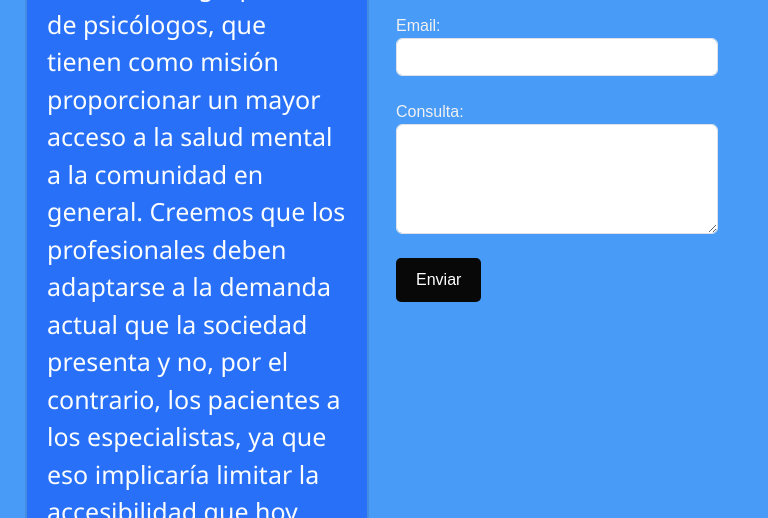
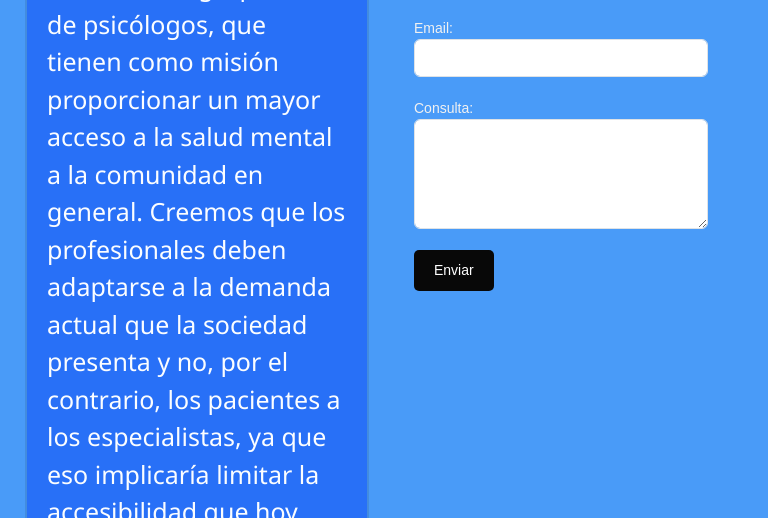
Before and after one commit to Jacqueline2801/psicologos.enlinea, a website: page html/contacto.html in a window 768 px wide. Shown: the part 582-1100 px from the top of the page. Drawn offline with nearby package versions, Linux system fonts and the light colour scheme.

Commit message:
guardar cambios

```diff
--- a/css/style.css
+++ b/css/style.css
@@ -273,7 +273,6 @@ header nav ul li a {
 .center-text {
   text-align: center;
 }
-@media (min-width: 768px) {
 .section-grid {
   display: grid;
   grid-template-columns: 1fr 1fr;
@@ -297,13 +296,18 @@ header nav ul li a {
   margin-bottom: 20px;
   text-align: center;
 }
+@media (max-width: 768px) {
   .formulario {
     grid-area: formulario; /* Área del formulario */
     width: auto;
     color: #f1f1f1;
     margin-top: 30px;
-    margin-left: 2px;
+    margin-left: 10px;
     margin-right: 30px;
+    padding: 10px; /* Añade espacio interno para mejor usabilidad */
+    font-size: 14px; /* Tamaño de texto más legible en móviles */
+    box-sizing: border-box; /* Incluye padding y bordes dentro del ancho total */
+  }
 }
 .inline {
   margin: 20px 35px 30px;
@@ -314,12 +318,14 @@ header nav ul li a {
   padding: 20px;
   border-radius: 10px;
   background-color: #2870f7;
+  width: auto;
   margin-top: 0;
   margin-bottom: 0;
   margin-right: 5px;
   margin-left: 5px;
 }
 .social-media {
+  width: auto;
   display: flex;
   justify-content: center;
   gap: 15px;
@@ -333,4 +339,3 @@ header nav ul li a {
 .social-media a:hover {
   color: #424242;
 }
-}
```
Lines whose indentation alone changed are shown as unchanged.
